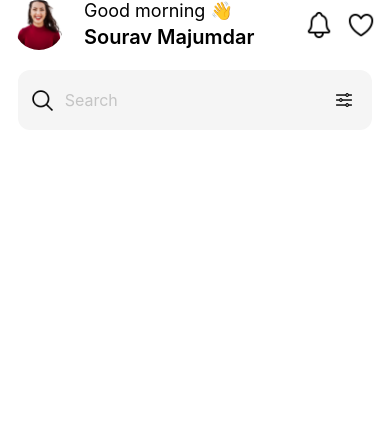
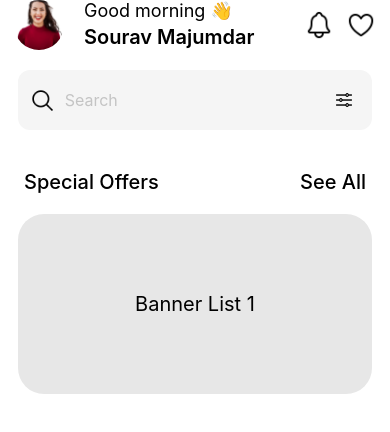
Before and after one commit to souravdev-eng/evira-ecom, a React Native app in the folder app/: screen / in a window 390 px wide. Shown: the top 432 px of the page. Built offline with nearby package versions, Linux system fonts and the light colour scheme.

Commit message:
Adding banner

```diff
--- /dev/null
+++ b/app/src/organisms/BannerList/BannerList.styles.tsx
@@ -0,0 +1,21 @@
+import {StyleSheet, Dimensions} from 'react-native';
+
+const styles = StyleSheet.create({
+  container: {
+    width: Dimensions.get('window').width / 1.1,
+    height: 180,
+    backgroundColor: '#E7E7E7',
+    borderRadius: 26,
+    justifyContent: 'center',
+    alignItems: 'center',
+    alignSelf: 'center',
+  },
+  optionsContainer: {
+    flexDirection: 'row',
+    justifyContent: 'space-between',
+    paddingHorizontal: 10,
+    marginVertical: 20,
+  },
+});
+
+export default styles;
--- /dev/null
+++ b/app/src/organisms/BannerList/BannerList.tsx
@@ -0,0 +1,19 @@
+import {View, Text} from 'react-native';
+import React from 'react';
+import styles from './BannerList.styles';
+
+const BannerList = () => {
+  return (
+    <View>
+      <View style={styles.optionsContainer}>
+        <Text style={{fontSize: 20, fontWeight: '500'}}>Special Offers</Text>
+        <Text style={{fontSize: 20, fontWeight: '500'}}>See All</Text>
+      </View>
+      <View style={styles.container}>
+        <Text style={{color: '#000', fontSize: 20}}>Banner List 1</Text>
+      </View>
+    </View>
+  );
+};
+
+export default BannerList;
--- a/app/src/screens/HomeScreen/HomeScreen.tsx
+++ b/app/src/screens/HomeScreen/HomeScreen.tsx
@@ -3,6 +3,7 @@ import React from 'react';
 import styles from './HomeScreen.styles';
 import Header from '../../organisms/Header/Header';
 import SearchBar from '../../organisms/SearchBar/SearchBar';
+import BannerList from '../../organisms/BannerList/BannerList';
 
 const HomeScreen = () => {
   return (
@@ -13,6 +14,7 @@ const HomeScreen = () => {
       <View style={{marginVertical: 20}}>
         <SearchBar />
       </View>
+      <BannerList />
       {/* Special offers */}
       {/* Category icon list */}
       {/* filter options */}
```
Also changed, not shown: app/src/organisms/BannerList/BannerList.hook.tsx (added).
